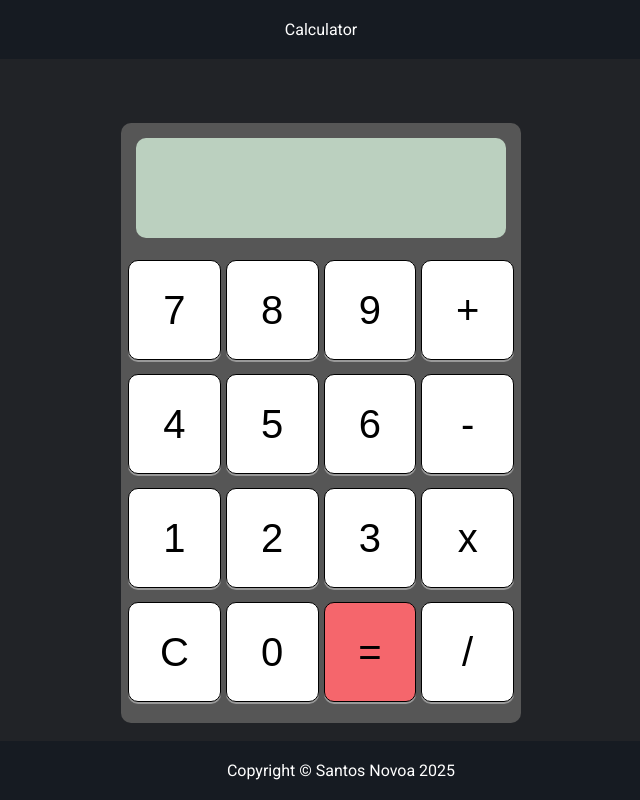
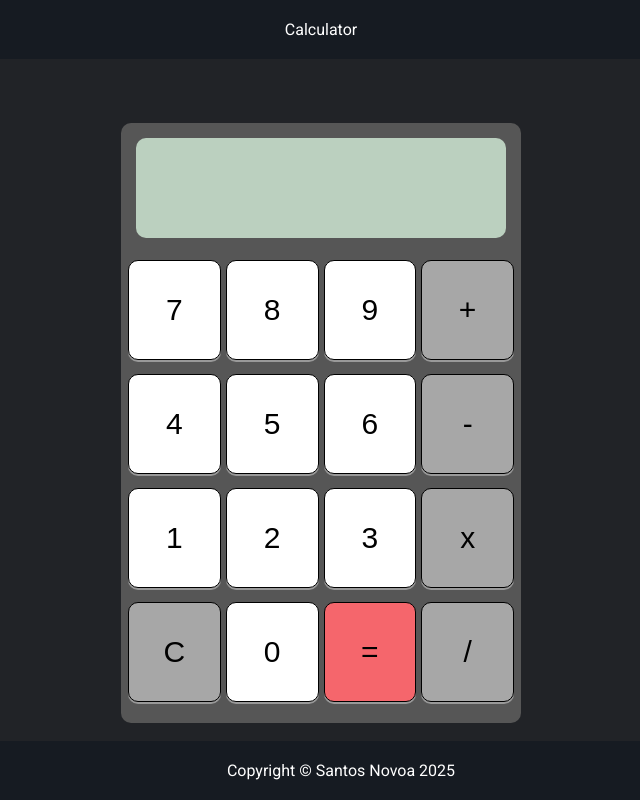
Before and after one commit to SantosNovoa/calculator, a plain HTML site: page index.html in a window 1280 px wide. Shown: the whole page, without its empty margins (319-959 px from the left). Drawn offline with Linux system fonts and the light colour scheme.

Commit message:
Styling for the buttons and font-sze decrease

```diff
--- a/style.css
+++ b/style.css
@@ -39,7 +39,7 @@ body {
   position: absolute;
   bottom: 0;
   right: 0;
-  font-size: 70px;
+  font-size: 60px;
   padding-right: 10px;
 }
 
@@ -55,14 +55,13 @@ button {
   width: 100px;
   cursor: pointer;
   border-radius: 10px;
-  font-size: 40px;
+  font-size: 30px;
   outline: none;
   cursor: pointer;
   border: 1px solid #000000;
   text-align: center;
   vertical-align: top;
   background-color: #ffffff;
-  font-size: 40px;
   color: #000000;
   font-weight: 400;
   box-shadow: 0 2px #999;
@@ -96,3 +95,12 @@ button:active {
     box-shadow: 0 2px #666;
     transform: translateY(4px);
   }
+
+
+  .operator, .clear-button {
+    background-color: #a7a7a7;
+  }
+
+  .operator:hover, .clear-button:hover {
+    background-color: #686868;
+  }
```
